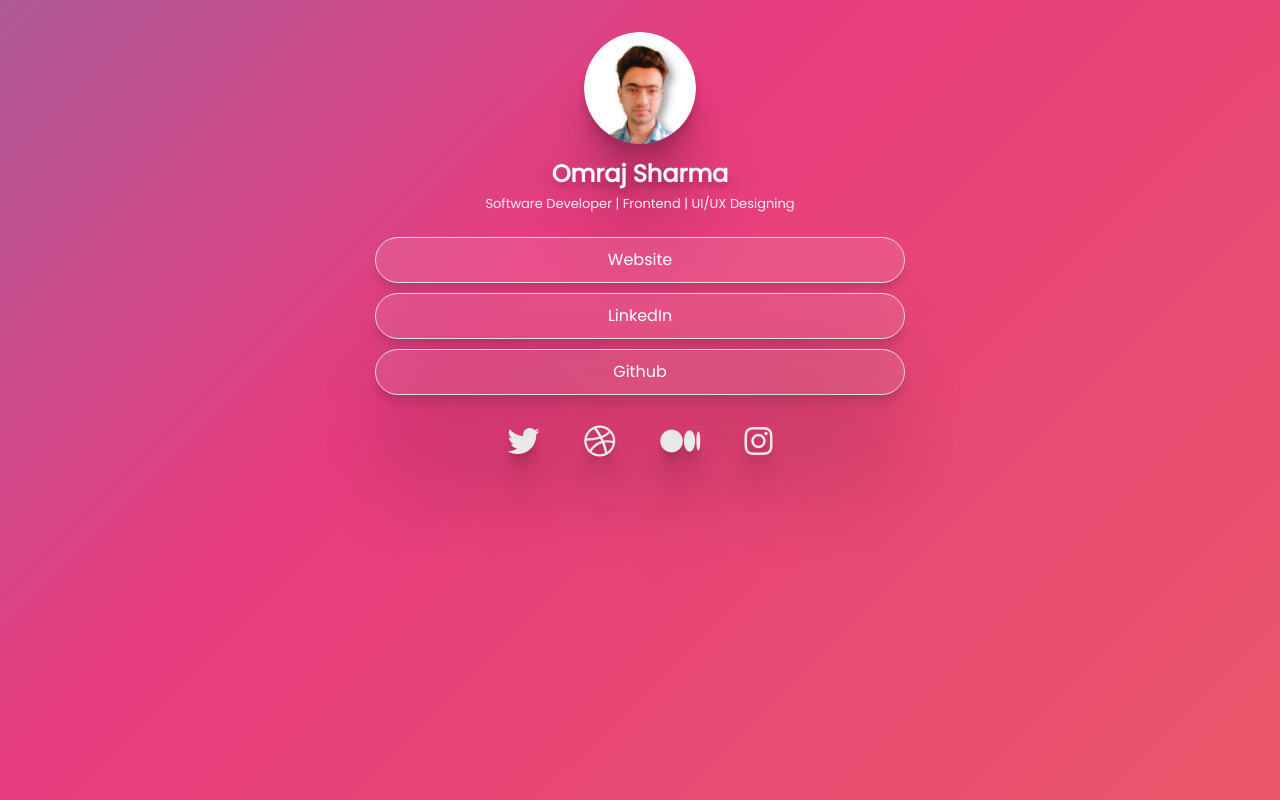
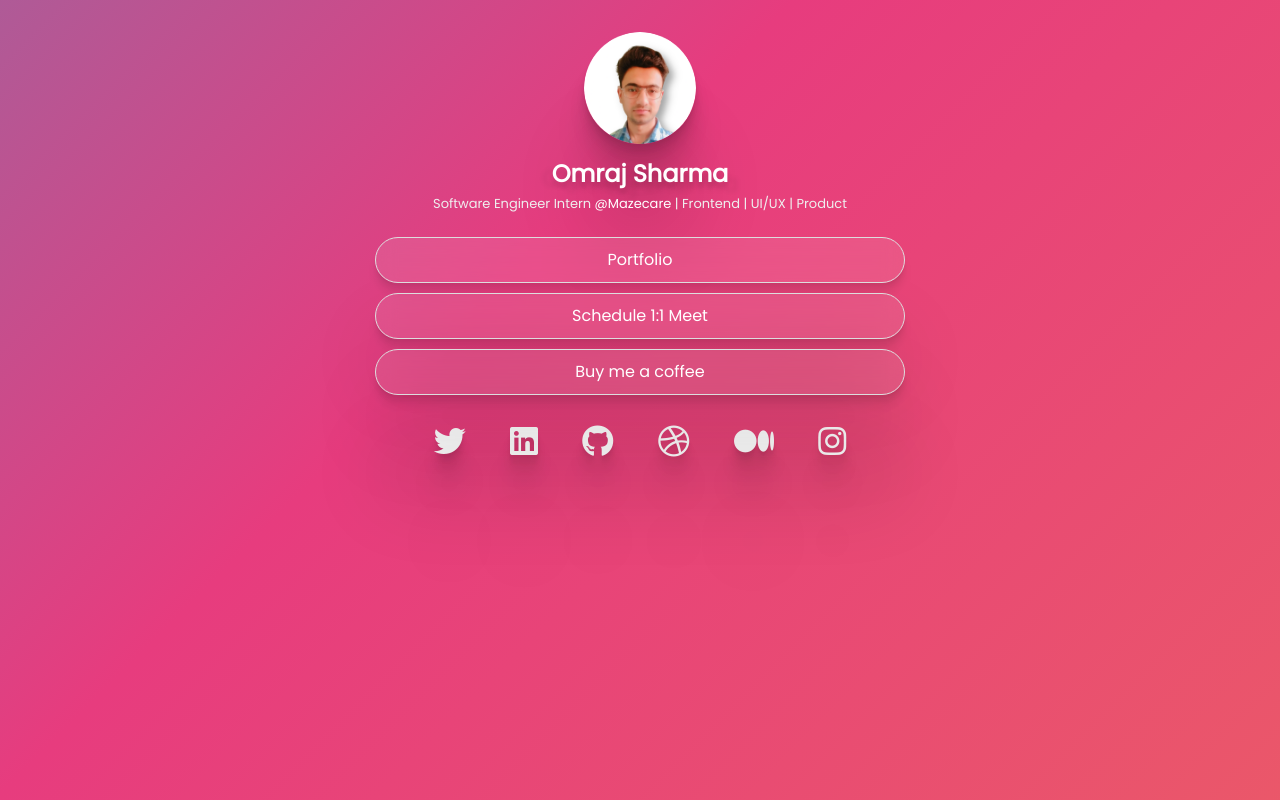
Before and after one commit to omrajsharma/links, a plain HTML site: page index.html in a window 1280 px wide. Drawn offline with nearby package versions, Linux system fonts and the light colour scheme.

Commit message:
updated links

```diff
--- a/index.html
+++ b/index.html
@@ -20,26 +20,26 @@
         <header>
             <img src="./assets/omraj-sharma-profile-picture.png" class="rounded-circle" alt="Omraj Sharma Profile Picture">
             <h1>Omraj Sharma</h1>
-            <p>Software Developer | Frontend | UI/UX Designing </p>
+            <p>Software Engineer Intern <a href="mazecare.com">@Mazecare</a> | Frontend | UI/UX | Product </p>
         </header>
 
         <!-- MAIN - add links here -->
         <main>
             <a href="https://omrajsharma.github.io/" target="_blank">
                 <div class="links">
-                    Website
+                    Portfolio
                 </div>
             </a>
 
-            <a href="https://www.linkedin.com/in/omraj-sharma/" target="_blank">
+            <a href="https://calendly.com/omrajsharma" target="_blank">
                 <div class="links">
-                    LinkedIn
+                    Schedule 1:1 Meet
                 </div>
             </a>
 
-            <a href="https://github.com/omrajsharma" target="_blank">
+            <a href="https://www.buymeacoffee.com/omrajsharma" target="_blank">
                 <div class="links">
-                    Github
+                    Buy me a coffee
                 </div>
             </a>
 
@@ -49,6 +49,9 @@
         <footer>
             <div class="footer">
                 <a href="https://twitter.com/om_raj_sharma" target="_blank"> <i class="fab fa-twitter fa-2x" ></i> </a>
+                <a href="https://twitter.com/om_raj_sharma" target="_blank"> <i class="fab fa-linkedin fa-2x" ></i> </a>
+                <a href="https://www.linkedin.com/in/omraj-sharma/" target="_blank"> <i class="fab fa-github fa-2x" ></i> </a>
+
                 <a href="https://dribbble.com/omrajsharma" target="_blank"> <i class="fab fa-dribbble fa-2x" ></i> </a>
                 <a href="https://omrajsharma.medium.com/" target="_blank"> <i class="fab fa-medium fa-2x" ></i> </a>
                 <a href="https://www.instagram.com/om_raj_sharma" target="_blank"> <i class="fab fa-instagram fa-2x" ></i> </a>
```
